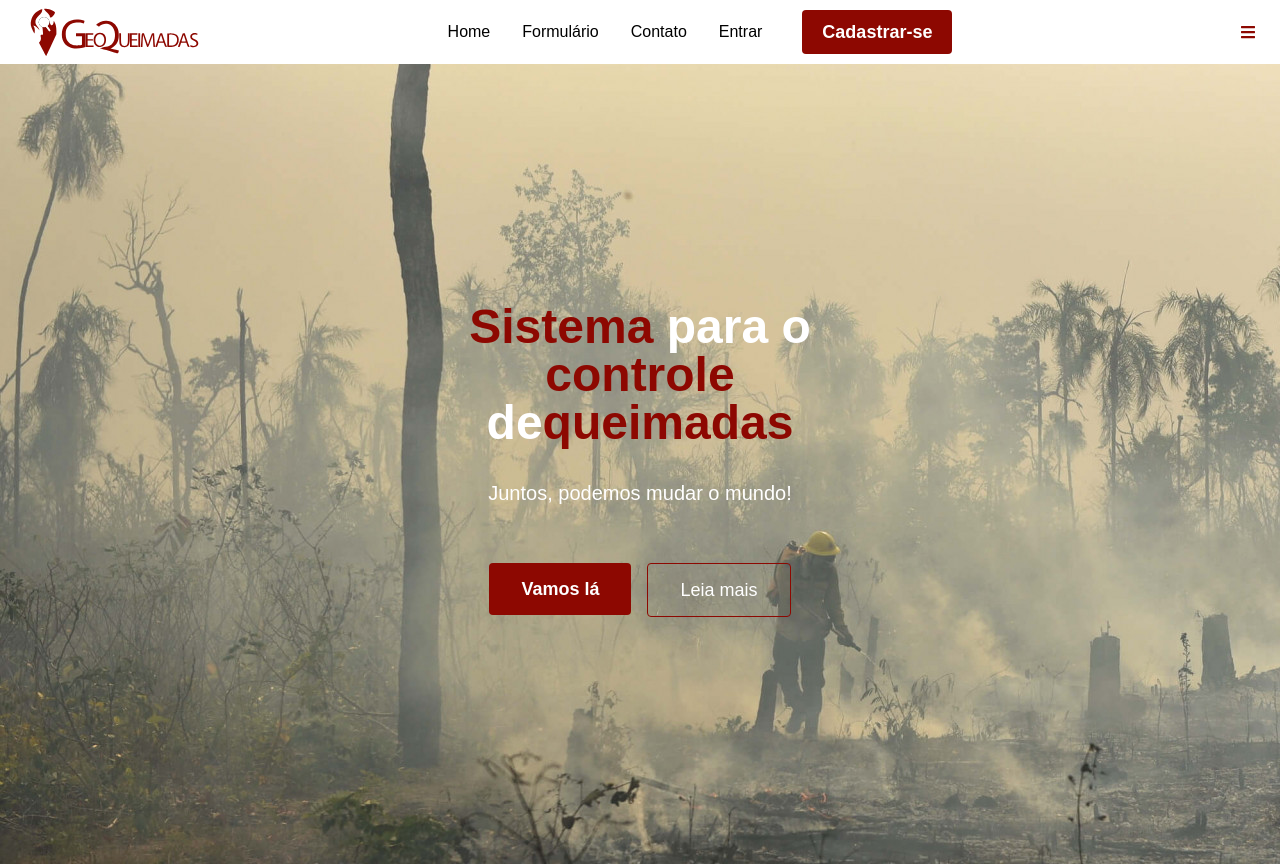
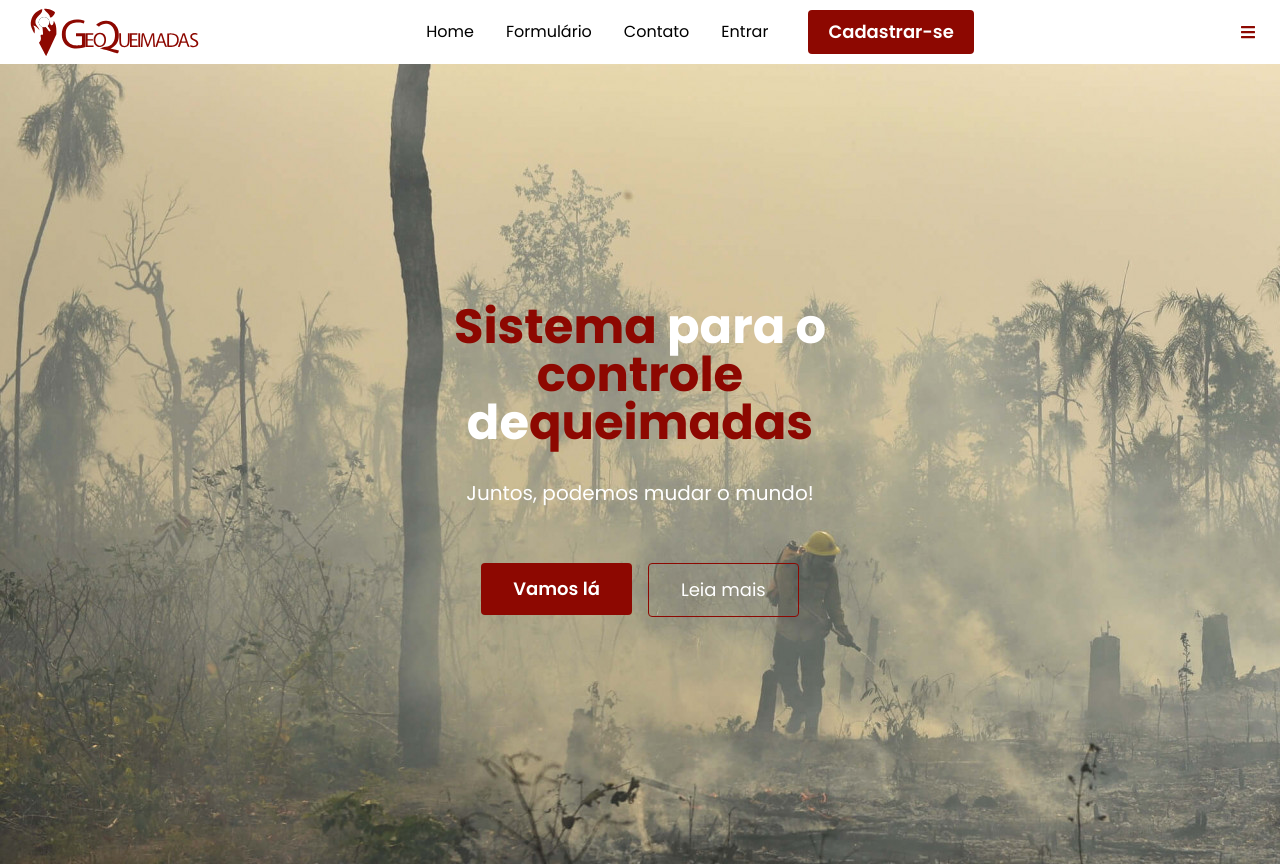
Before and after one commit to Geoqueimadas/frontend, a Next.js app: page / in a window 1280 px wide. Built offline with nearby package versions, Linux system fonts and the light colour scheme.

Commit message:
seven commit

```diff
--- a/styles/globals.css
+++ b/styles/globals.css
@@ -1,7 +1,7 @@
+@import url("https://fonts.googleapis.com/css2?family=Poppins:ital,wght@0,100;0,200;0,300;0,400;0,500;0,600;0,700;0,800;0,900;1,100;1,200;1,300;1,400;1,500;1,600;1,700;1,800;1,900&display=swap");
 @tailwind base;
 @tailwind components;
 @tailwind utilities;
-@import url("https://fonts.googleapis.com/css2?family=Poppins:ital,wght@0,100;0,200;0,300;0,400;0,500;0,600;0,700;0,800;0,900;1,100;1,200;1,300;1,400;1,500;1,600;1,700;1,800;1,900&display=swap");
 
 * {
   padding: 0;
```
